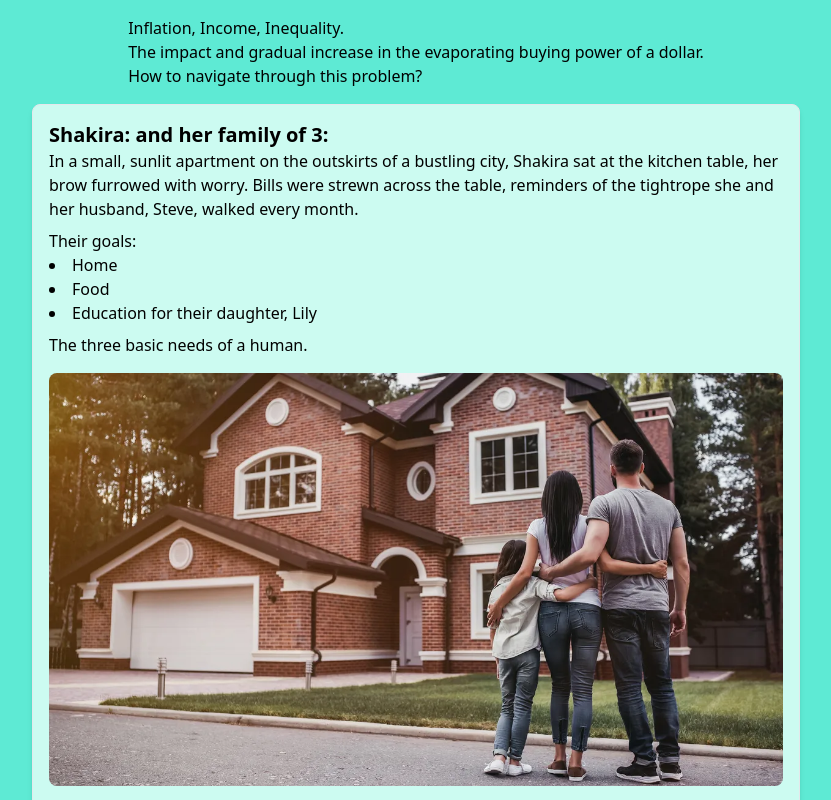
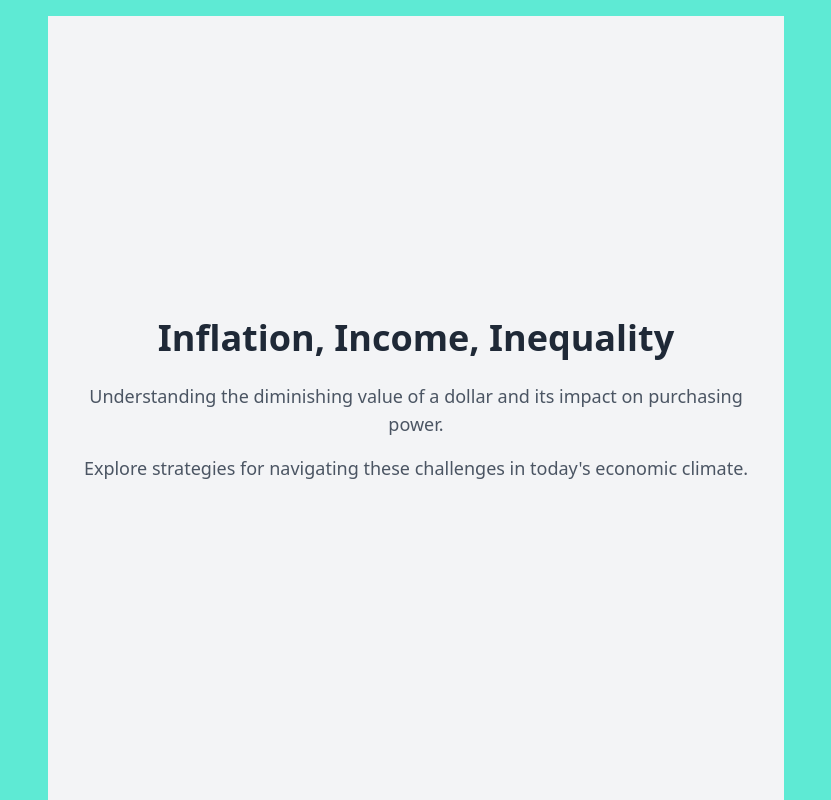
Before and after one commit to mehassanhmood/StoryBoarding, a React (Vite) app: page / in a window 1280 px wide. Shown: the top 800 px of the page, without its empty margins (224-1055 px from the left). Built offline with nearby package versions, Linux system fonts and the light colour scheme.

Commit message:
Home Page fixed

```diff
--- a/src/components/Homepage.jsx
+++ b/src/components/Homepage.jsx
@@ -1,13 +1,21 @@
-import React from 'react'
+import React from 'react';
 
 const HomePage = () => {
   return (
-    <div>
-      <h1 className='text-xxl'>Inflation, Income, Inequality.</h1>
-      <p>The impact and gradual increase in the evaporating buying power of a dollar.</p>
-      <p>How to navigate through this problem?</p>
-    </div>
-  )
-}
+    <section className="min-h-screen flex flex-col justify-center items-center bg-gray-100 p-8">
+      <div className="max-w-2xl text-center">
+        <h1 className="text-4xl font-bold text-gray-800 mb-6">
+          Inflation, Income, Inequality
+        </h1>
+        <p className="text-lg text-gray-600 mb-4">
+          Understanding the diminishing value of a dollar and its impact on purchasing power.
+        </p>
+        <p className="text-lg text-gray-600 mb-8">
+          Explore strategies for navigating these challenges in today's economic climate.
+        </p>
+      </div>
+    </section>
+  );
+};
 
-export default HomePage
+export default HomePage;
```
